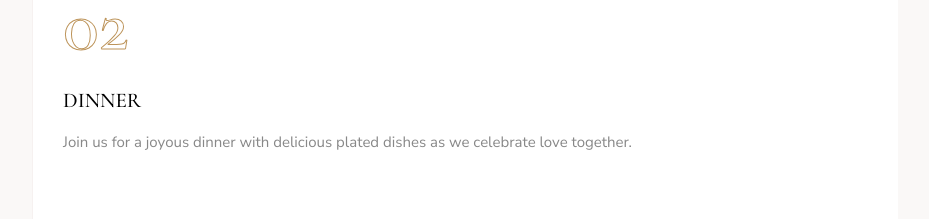
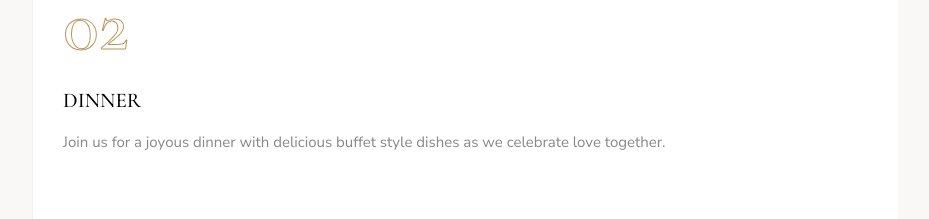
Before and after one commit to Jsamodal/jnb.github.io, a React (Create React App) app: page / in a window 1280 px wide. Shown: the part 4240-4459 px from the top of the page, without its empty margins (314-1243 px from the left). Built offline with nearby package versions, Linux system fonts and the light colour scheme; the HTML template or start-up script is replaced by a standard one.

Commit message:
Update Organization.js

```diff
--- a/src/components/Organization.js
+++ b/src/components/Organization.js
@@ -24,7 +24,7 @@ function Organization () {
             <h2 className='custom-font numb'>02</h2>
             <h6 className='title'>Dinner</h6>
             <p>
-              Join us for a joyous dinner with delicious plated dishes as we celebrate love together.
+              Join us for a joyous dinner with delicious buffet style dishes as we celebrate love together.
             </p>
           </div>
           <div className='col-md-3 item-box'>
```
